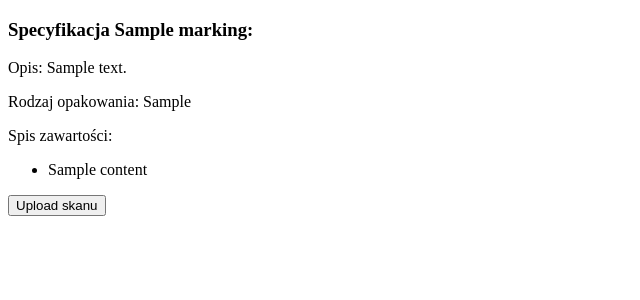
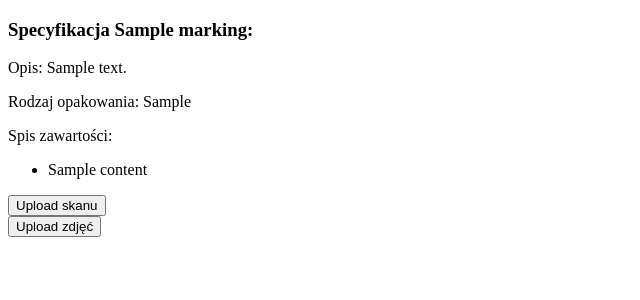
Before and after one commit to AndrewPie/ArtMan, a Django app: template cargo_spec/templates/specification_detail.html in a window 1280 px wide. Shown: the top 300 px of the page, without its empty margins (0-640 px from the left). Run offline with Django 3.2, Linux system fonts and the light colour scheme; the template is opened without the code that fills it: most values are stand-ins (such as "Sample title", 1, 10 or a date in 2020).

Commit message:
zmodyfikowana nazwa pliku

```diff
--- a/cargo_spec/forms.py
+++ b/cargo_spec/forms.py
@@ -49,6 +49,8 @@ CargoContentFormSet = inlineformset_factory(Specification, CargoContent, form=Ca
 
 
 class SpecificationDocumentForm(forms.ModelForm):
+    file_type = forms.CharField(widget=forms.HiddenInput(), required=False)
+
     class Meta:
         model = SpecificationDocument
         fields = ['description', 'document']
--- a/cargo_spec/models.py
+++ b/cargo_spec/models.py
@@ -56,7 +56,11 @@ class CargoContent(models.Model):
 
 
 def get_upload_path(instance, filename, *args, **kwargs):
-    name = f'{instance.specification.marking}_{filename}'
+    if instance.file_type == 'scan-upload':
+        txt = 'scan'
+    elif instance.file_type == 'photo-upload':
+        txt = 'photo'
+    name = f'{instance.specification.marking}_{txt}_{filename}'
     path = f'cargo_spec/{instance.specification.marking}'
     return os.path.join(path, name)
 
--- a/cargo_spec/templates/specification_detail.html
+++ b/cargo_spec/templates/specification_detail.html
@@ -16,4 +16,9 @@ Spis zawartości:
         <input type="hidden" name="specification_id" value="{{ specification.id }}" />
         <button type="submit">Upload skanu</button>
 </form>
+<form action="{% url 'cargo_spec:photo-upload' specification.id %}" method="POST">
+        {% csrf_token %}
+        <input type="hidden" name="specification_id" value="{{ specification.id }}" />
+        <button type="submit">Upload zdjęć</button>
+</form>
 {% endblock %}
```
Also changed, not shown: cargo_spec/views.py (+1 -6 lines).
